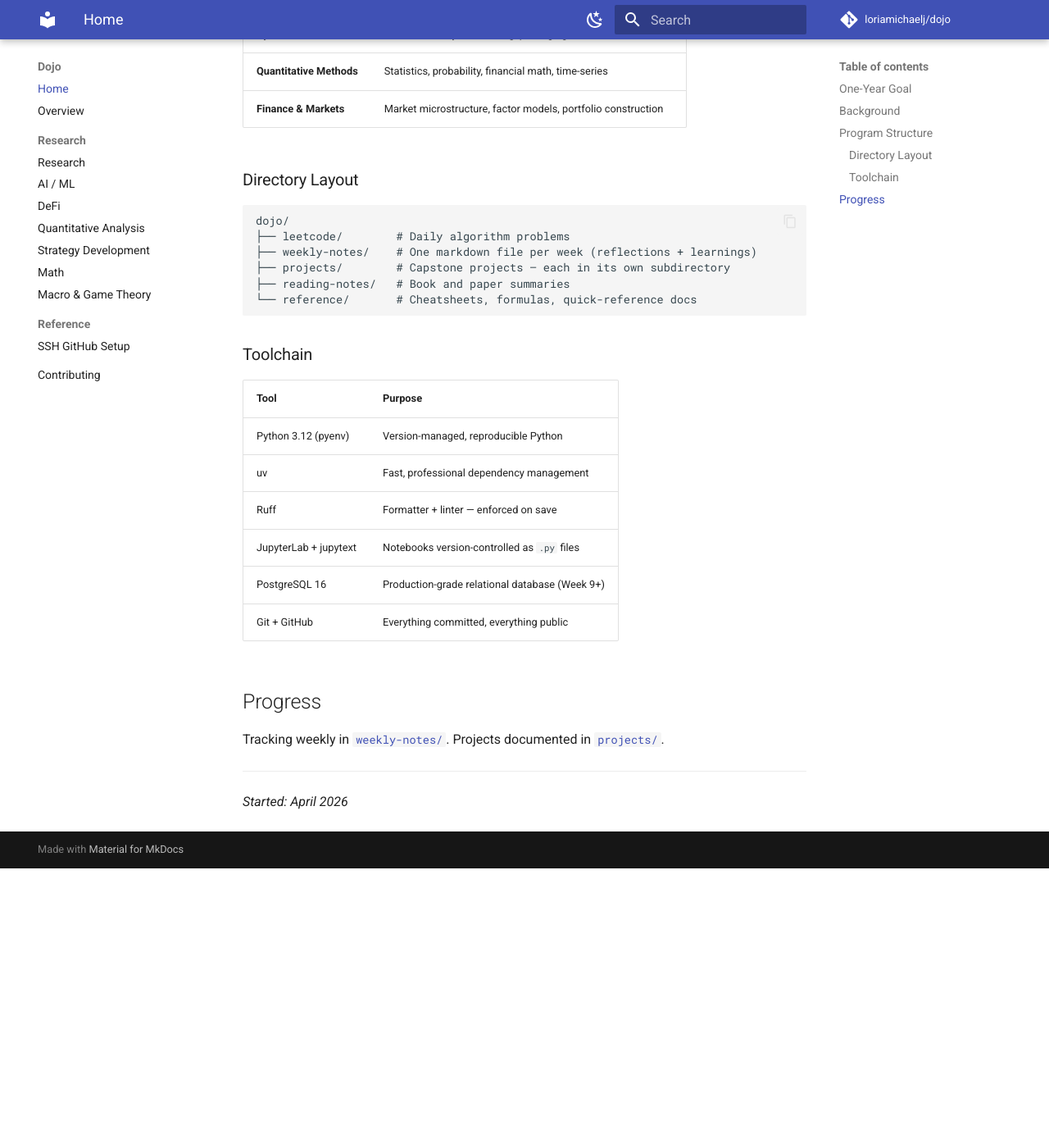
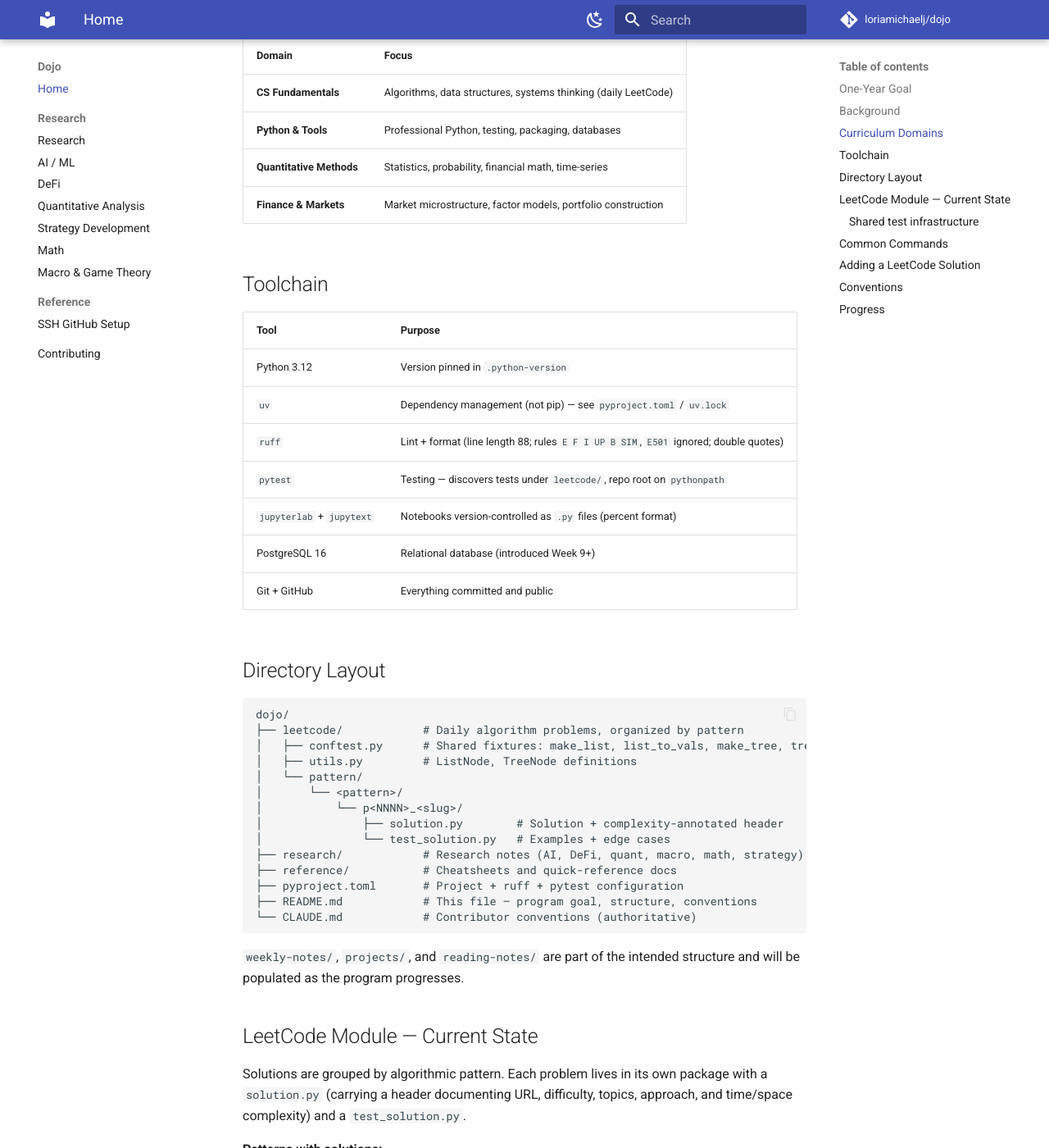
Before and after one commit to loriamichaelj/dojo, an MkDocs documentation site: the page built from docs/index.md, in a window 1280 px wide and 1400 px high, scrolled down 747 px. Shown: the whole window at 82% size. Built offline with MkDocs 1.6.1 and Material for MkDocs 9.7.7, drawn with Linux system fonts in a browser that asks for light colours; comment, search, counter and statistics services are not loaded; before the commit the page ends 1806 px from its top, so only the background shows below that; some of the changed text lies outside the part shown.

Commit message:
docs: consolidate OVERVIEW.md into README.md
Merge the repository overview into README.md as the single front-page
doc and remove OVERVIEW.md. Drop the redundant docs/overview.md include
and the dead mkdocs nav entry, and prune OVERVIEW.md references from the
docs workflow trigger and CONTRIBUTING.md.

Co-Authored-By: Claude Opus 4.8 <noreply@anthropic.com>

````diff
--- a/README.md
+++ b/README.md
@@ -1,53 +1,137 @@
 # Dojo
+
+A one-year, structured learning repository aimed at **quantitative developer / quant
+researcher** readiness. It serves as a disciplined, public record of everything built and
+learned across a week-by-week curriculum, with an emphasis on professional tooling, tested
+code, and reproducibility.
+
+> See [`CLAUDE.md`](./CLAUDE.md) for the authoritative contributor conventions.
 
 ## One-Year Goal
 
-I will be able to build, test, and deploy production-quality quantitative systems — covering the full stack from data pipelines and statistical modeling through backtesting, risk management, and live execution infrastructure.
+I will be able to build, test, and deploy production-quality quantitative systems —
+covering the full stack from data pipelines and statistical modeling through backtesting,
+risk management, and live execution infrastructure.
 
-Concretely: ship at least one end-to-end quant project (signal research → backtest → paper trade) and be interview-ready for quantitative developer / quant researcher roles.
+Concretely: ship at least one end-to-end quant project (signal research → backtest → paper
+trade) and be interview-ready for quantitative developer / quant researcher roles.
 
 ## Background
 
 <!-- Edit this section with your own background -->
 
-I have experience with [relevant background — e.g., mathematics, trading, prior programming, etc.]. I'm using this repo as a disciplined public record of everything I build and learn along the way.
+I have experience with [relevant background — e.g., mathematics, trading, prior
+programming, etc.]. I'm using this repo as a disciplined public record of everything I
+build and learn along the way.
 
-## Program Structure
-
-This repo follows a week-by-week curriculum across four domains:
+## Curriculum Domains
 
 | Domain | Focus |
 |---|---|
-| **CS Fundamentals** | Algorithms, data structures, systems thinking (LeetCode daily) |
+| **CS Fundamentals** | Algorithms, data structures, systems thinking (daily LeetCode) |
 | **Python & Tools** | Professional Python, testing, packaging, databases |
 | **Quantitative Methods** | Statistics, probability, financial math, time-series |
 | **Finance & Markets** | Market microstructure, factor models, portfolio construction |
 
-### Directory Layout
+## Toolchain
+
+| Tool | Purpose |
+|---|---|
+| Python 3.12 | Version pinned in `.python-version` |
+| `uv` | Dependency management (not pip) — see `pyproject.toml` / `uv.lock` |
+| `ruff` | Lint + format (line length 88; rules `E F I UP B SIM`, `E501` ignored; double quotes) |
+| `pytest` | Testing — discovers tests under `leetcode/`, repo root on `pythonpath` |
+| `jupyterlab` + `jupytext` | Notebooks version-controlled as `.py` files (percent format) |
+| PostgreSQL 16 | Relational database (introduced Week 9+) |
+| Git + GitHub | Everything committed and public |
+
+## Directory Layout
 
 ```
 dojo/
-├── leetcode/        # Daily algorithm problems
-├── weekly-notes/    # One markdown file per week (reflections + learnings)
-├── projects/        # Capstone projects — each in its own subdirectory
-├── reading-notes/   # Book and paper summaries
-└── reference/       # Cheatsheets, formulas, quick-reference docs
+├── leetcode/            # Daily algorithm problems, organized by pattern
+│   ├── conftest.py      # Shared fixtures: make_list, list_to_vals, make_tree, tree_to_vals
+│   ├── utils.py         # ListNode, TreeNode definitions
+│   └── pattern/
+│       └── <pattern>/
+│           └── p<NNNN>_<slug>/
+│               ├── solution.py        # Solution + complexity-annotated header
+│               └── test_solution.py   # Examples + edge cases
+├── research/            # Research notes (AI, DeFi, quant, macro, math, strategy)
+├── reference/           # Cheatsheets and quick-reference docs
+├── pyproject.toml       # Project + ruff + pytest configuration
+├── README.md            # This file — program goal, structure, conventions
+└── CLAUDE.md            # Contributor conventions (authoritative)
 ```
 
-### Toolchain
+`weekly-notes/`, `projects/`, and `reading-notes/` are part of the intended structure and
+will be populated as the program progresses.
 
-| Tool | Purpose |
+## LeetCode Module — Current State
+
+Solutions are grouped by algorithmic pattern. Each problem lives in its own package with a
+`solution.py` (carrying a header documenting URL, difficulty, topics, approach, and
+time/space complexity) and a `test_solution.py`.
+
+**Patterns with solutions:**
+
+| Pattern | Problems |
 |---|---|
-| Python 3.12 (pyenv) | Version-managed, reproducible Python |
-| uv | Fast, professional dependency management |
-| Ruff | Formatter + linter — enforced on save |
-| JupyterLab + jupytext | Notebooks version-controlled as `.py` files |
-| PostgreSQL 16 | Production-grade relational database (Week 9+) |
-| Git + GitHub | Everything committed, everything public |
+| Array & Hashing | Two Sum (1), Group Anagrams (49), Longest Consecutive Sequence (128), Contains Duplicate (217), Valid Anagram (242) |
+| Two Pointers | Container With Most Water (11), 3Sum (15), Trapping Rain Water (42), Valid Palindrome (125), Two Sum II (167) |
+| Sliding Window | Best Time to Buy and Sell Stock (121), Contains Duplicate II (219) |
+| Stack | Valid Parentheses (20) |
+| Prefix Sum | Subarray Sum Equals K (560) |
+| Greedy | Best Time to Buy and Sell Stock II (122) |
+| Dynamic Programming | Maximum Subarray (53) |
+| Heap / Priority Queue | Top K Frequent Elements (347) |
+| Linked List | LRU Cache (146) |
+
+**Patterns scaffolded but not yet started:** backtracking, binary search, graphs,
+intervals, math & bit manipulation, matrix, trees, trie.
+
+### Shared test infrastructure
+
+- `leetcode/utils.py` — `ListNode` and `TreeNode` classes used across linked-list and tree
+  problems.
+- `leetcode/conftest.py` — pytest fixtures for building/flattening linked lists
+  (`make_list`, `list_to_vals`) and building/serializing binary trees
+  (`make_tree`, `tree_to_vals`, using LeetCode level-order convention). A
+  `pytest_configure` hook auto-creates `__init__.py` files so relative imports in tests
+  work without manual setup.
+
+## Common Commands
+
+```bash
+# Run the test suite
+uv run pytest leetcode/
+
+# Lint + format (run before committing)
+uv run ruff check --fix .
+uv run ruff format .
+```
+
+## Adding a LeetCode Solution
+
+1. Create `leetcode/pattern/<pattern>/p<NNNN>_<slug>/solution.py` and `test_solution.py`.
+2. Give `solution.py` a header: problem URL, difficulty, topics, approach, time/space
+   complexity.
+3. In `test_solution.py`, cover the LeetCode examples plus edge cases; use the
+   `conftest.py` fixtures for linked lists and trees.
+4. Verify with `uv run pytest leetcode/`.
+
+## Conventions
+
+- **Ruff is authoritative**: double quotes, 4-space indent, line length 88 (E501 ignored).
+- Commit messages follow a conventional style, e.g.
+  `feat(leetcode): solve <Problem Name> (#<number>)`.
+- Notebooks are stored as jupytext `.py` files, never `.ipynb`
+  (`.ipynb_checkpoints/` is gitignored).
 
 ## Progress
 
-Tracking weekly in [`weekly-notes/`](./weekly-notes/). Projects documented in [`projects/`](./projects/).
+Tracking weekly in [`weekly-notes/`](./weekly-notes/). Projects documented in
+[`projects/`](./projects/).
 
 ---
 
--- a/mkdocs.yml
+++ b/mkdocs.yml
@@ -60,7 +60,6 @@ markdown_extensions:
 
 nav:
   - Home: index.md
-  - Overview: overview.md
   - Research:
       - research/index.md
       - AI / ML: research/ai.md
````
Also changed, not shown: CONTRIBUTING.md (+1 -1 lines), OVERVIEW.md (deleted, +0 -121 lines), docs/overview.md (deleted, +0 -3 lines), 1 other file.
